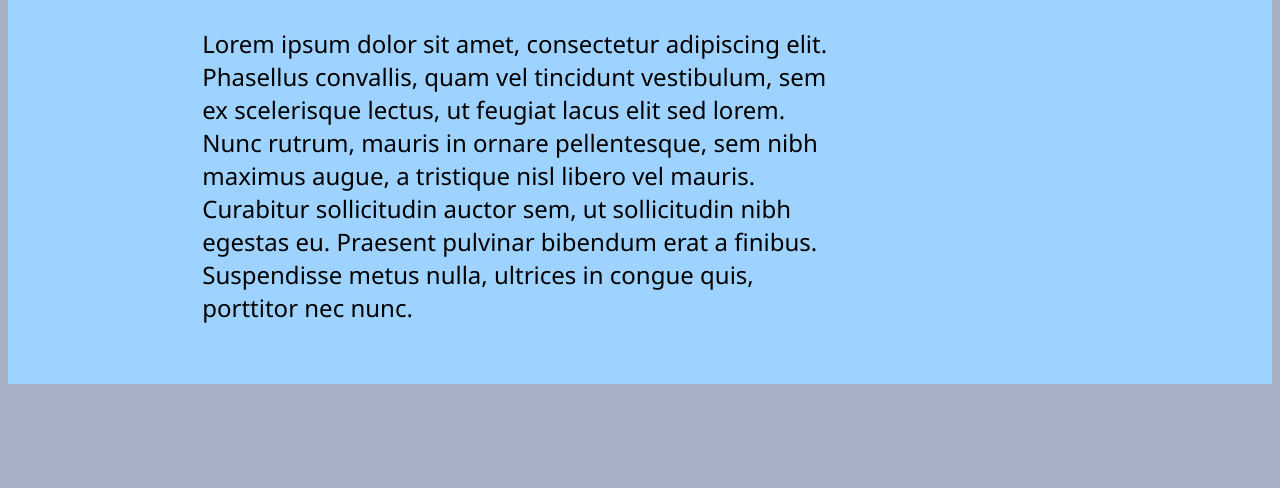
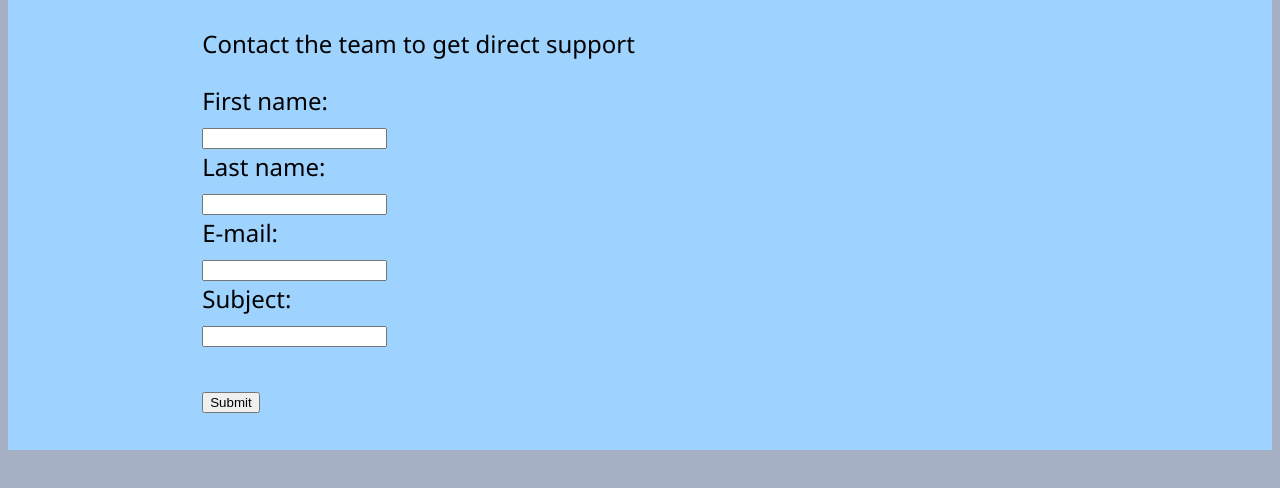
Before and after one commit to FloWays/FloWays.github.io, a plain HTML site: page Website code/support.html in a window 1280 px wide. Shown: the part 294-782 px from the top of the page. Drawn offline with Linux system fonts and the light colour scheme.

Commit message:
Update support.html

```diff
--- a/Website code/support.html
+++ b/Website code/support.html
@@ -45,11 +45,22 @@
 
 			<h2>Support/Contact</h2>
 
-			<p>Lorem ipsum dolor sit amet, consectetur adipiscing elit.
-			Phasellus convallis, quam vel tincidunt vestibulum, sem ex scelerisque lectus, ut feugiat lacus elit sed lorem.
-			Nunc rutrum, mauris in ornare pellentesque, sem nibh maximus augue, a tristique nisl libero vel mauris.
-			Curabitur sollicitudin auctor sem, ut sollicitudin nibh egestas eu. Praesent pulvinar bibendum erat a finibus.
-			Suspendisse metus nulla, ultrices in congue quis, porttitor nec nunc.</p>
+			<p>Contact the team to get direct support</p>
+			<form>
+  			First name:<br>
+ 			<input type="text" name="firstname">
+ 			<br>
+   			Last name:<br>
+  			<input type="text" name="lastname">
+  			<br>
+  			E-mail:<br>
+  			<input type="text" name="email">
+ 			<br>
+ 			Subject:<br>
+  			<input type="text" name="subject">
+  			<br> <br>
+   			<input type="submit" value="Submit">
+ 			</form>
 
 			<br/>
 
```
